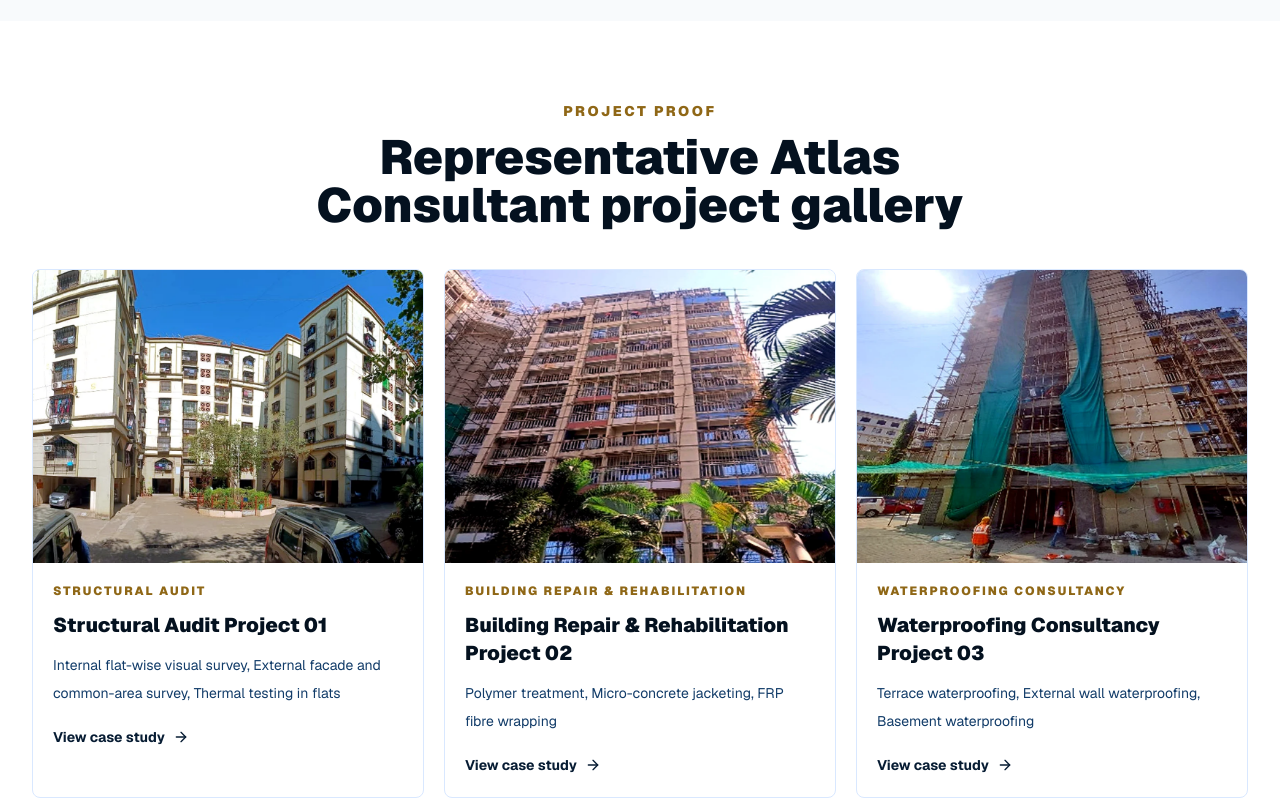
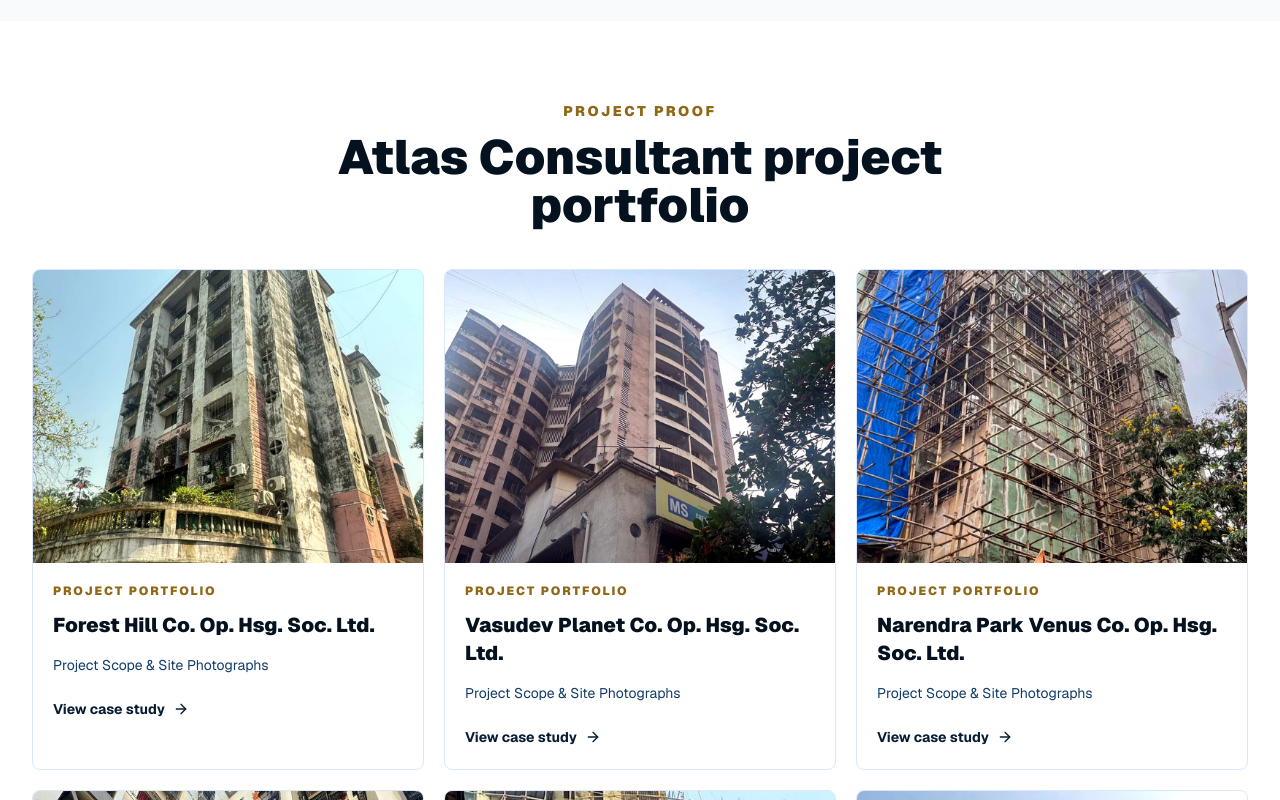
Before and after one commit to AtlasConstruction/Atlas-Consultant-Website, a Next.js app: page / in a window 1280 px wide. Shown: the part 3640-4440 px from the top of the page. Built offline with nearby package versions, Linux system fonts and the light colour scheme.

Commit message:
Reorganize projects from Word portfolio

```diff
--- a/app/page.tsx
+++ b/app/page.tsx
@@ -6,7 +6,7 @@ import { LeadForm } from "@/components/lead-form";
 import { LicensedEngineersBadge } from "@/components/licensed-engineers-badge";
 import { SectionHeading } from "@/components/section-heading";
 import { ServiceCards } from "@/components/service-card";
-import { company, locations, processSteps, projectPhotoSet, projects, usps } from "@/lib/site-data";
+import { company, locations, processSteps, projects, usps } from "@/lib/site-data";
 
 export default function Home() {
   return (
@@ -112,7 +112,7 @@ export default function Home() {
 
       <section className="section bg-white">
         <div className="mx-auto max-w-7xl px-4 sm:px-6 lg:px-8">
-          <SectionHeading eyebrow="Project proof" title="Representative Atlas Consultant project gallery" />
+          <SectionHeading eyebrow="Project proof" title="Atlas Consultant project portfolio" />
           <div className="grid gap-5 md:grid-cols-3">
             {projects.slice(0, 6).map((project) => (
               <Link key={project.slug} href={`/projects/${project.slug}`} className="overflow-hidden rounded-lg border border-navy-100 bg-white transition hover:border-gold-500 hover:shadow-premium">
@@ -120,7 +120,7 @@ export default function Home() {
                 <div className="p-5">
                   <p className="text-xs font-black uppercase tracking-[0.16em] text-gold-700">{project.category}</p>
                   <h3 className="mt-3 text-xl font-black text-navy-950">{project.name}</h3>
-                  <p className="mt-3 text-sm leading-7 text-navy-700">{project.scope}</p>
+                  <p className="mt-3 text-sm leading-7 text-navy-700">Project Scope & Site Photographs</p>
                   <span className="mt-5 inline-flex items-center gap-2 text-sm font-bold text-navy-900">
                     View case study <ArrowRight className="h-4 w-4" />
                   </span>
--- a/app/projects/[slug]/page.tsx
+++ b/app/projects/[slug]/page.tsx
@@ -21,8 +21,8 @@ export async function generateMetadata({ params }: Props): Promise<Metadata> {
   const project = getProject(slug);
   if (!project) return {};
   return {
-    title: `${project.name} Case Study`,
-    description: `${project.category} case study in ${project.location} by Atlas Consultant.`
+    title: `${project.name} Project Portfolio`,
+    description: `${project.name} project photographs from Atlas Consultant.`
   };
 }
 
@@ -38,9 +38,7 @@ export default async function ProjectDetailPage({ params }: Props) {
           <div>
             <p className="text-sm font-black uppercase tracking-[0.18em] text-gold-300">{project.category}</p>
             <h1 className="mt-3 text-4xl font-black md:text-6xl">{project.name}</h1>
-            <p className="mt-4 text-lg text-white/74">
-              {project.location} | Timeline: {project.timeline}
-            </p>
+            <p className="mt-4 text-lg text-white/74">Project Scope & Site Photographs</p>
           </div>
           <div className="overflow-hidden rounded-lg border border-white/10">
             <Image src={project.image} alt={project.imageAlt} width={900} height={600} priority className="aspect-[4/3] w-full object-cover" />
@@ -50,33 +48,18 @@ export default async function ProjectDetailPage({ params }: Props) {
       <section className="section bg-white">
         <div className="mx-auto grid max-w-7xl gap-10 px-4 sm:px-6 lg:grid-cols-[1fr_0.8fr] lg:px-8">
           <article className="space-y-8">
+            {project.gallery.length > 0 && (
               <div>
-              <h2 className="text-2xl font-black text-navy-950">Scope</h2>
-              <p className="mt-3 leading-8 text-navy-700">{project.scope}</p>
-            </div>
-            <div>
-              <h2 className="text-2xl font-black text-navy-950">Challenge</h2>
-              <p className="mt-3 leading-8 text-navy-700">{project.challenge}</p>
-            </div>
-            <div>
-              <h2 className="text-2xl font-black text-navy-950">Solution</h2>
-              <p className="mt-3 leading-8 text-navy-700">{project.solution}</p>
-            </div>
-            <div>
-              <h2 className="text-2xl font-black text-navy-950">Outcome</h2>
-              <p className="mt-3 leading-8 text-navy-700">{project.outcome}</p>
-            </div>
-            <div>
-              <h2 className="text-2xl font-black text-navy-950">Project Photos</h2>
-              <div className="mt-5 grid gap-4 md:grid-cols-3">
+                <h2 className="text-2xl font-black text-navy-950">Project Scope & Site Photographs</h2>
+                <div className="mt-5 grid gap-4 md:grid-cols-2 lg:grid-cols-3">
                   {project.gallery.map((photo) => (
                     <div key={photo.card} className="overflow-hidden rounded-lg border border-navy-100 bg-white">
-                    <Image src={photo.card} alt={photo.title} width={900} height={600} className="aspect-[4/3] w-full object-cover" />
-                    <p className="p-3 text-sm font-bold text-navy-800">{photo.title}</p>
+                      <Image src={photo.card} alt={photo.alt} width={900} height={600} className="aspect-[4/3] w-full object-cover" />
                     </div>
                   ))}
                 </div>
               </div>
+            )}
           </article>
           <LeadForm title="Discuss a Similar Society Project" />
         </div>
--- a/app/projects/page.tsx
+++ b/app/projects/page.tsx
@@ -1,10 +1,10 @@
 import Image from "next/image";
 import Link from "next/link";
-import { projectPhotoSet, projects } from "@/lib/site-data";
+import { projects } from "@/lib/site-data";
 
 export const metadata = {
-  title: "Atlas Consultant Project Gallery",
-  description: "Representative structural audit, building repair, waterproofing, PMC and redevelopment project photos from Atlas Consultant."
+  title: "Atlas Consultant Project Portfolio",
+  description: "Project portfolio with featured project images and site photographs from Atlas Consultant."
 };
 
 export default function ProjectsPage() {
@@ -12,7 +12,7 @@ export default function ProjectsPage() {
     <main className="section bg-white">
       <div className="mx-auto max-w-7xl px-4 sm:px-6 lg:px-8">
         <p className="text-sm font-black uppercase tracking-[0.18em] text-gold-700">Projects</p>
-        <h1 className="mt-3 text-4xl font-black text-navy-950 md:text-6xl">Atlas Consultant project gallery</h1>
+        <h1 className="mt-3 text-4xl font-black text-navy-950 md:text-6xl">Atlas Consultant project portfolio</h1>
         <div className="mt-10 grid gap-5 md:grid-cols-2 lg:grid-cols-3">
           {projects.map((project) => (
             <Link key={project.slug} href={`/projects/${project.slug}`} className="overflow-hidden rounded-lg border border-navy-100 bg-white shadow-sm transition hover:shadow-premium">
@@ -20,24 +20,11 @@ export default function ProjectsPage() {
               <div className="p-6">
                 <p className="text-xs font-black uppercase tracking-[0.14em] text-gold-700">{project.category}</p>
                 <h2 className="mt-3 text-xl font-black text-navy-950">{project.name}</h2>
-                <p className="mt-2 text-sm font-semibold text-navy-600">{project.location}</p>
-                <p className="mt-4 text-sm leading-7 text-navy-700">{project.scope}</p>
+                <p className="mt-4 text-sm leading-7 text-navy-700">Project Scope & Site Photographs</p>
               </div>
             </Link>
           ))}
         </div>
-        <section className="mt-16">
-          <p className="text-sm font-black uppercase tracking-[0.18em] text-gold-700">Site gallery</p>
-          <h2 className="mt-3 text-3xl font-black text-navy-950">Repair, audit and rehabilitation photos</h2>
-          <div className="mt-8 grid gap-4 md:grid-cols-3 lg:grid-cols-4">
-            {projectPhotoSet.slice(0, 16).map((photo) => (
-              <div key={photo.card} className="overflow-hidden rounded-lg border border-navy-100 bg-white">
-                <Image src={photo.card} alt={photo.title} width={900} height={600} className="aspect-[4/3] w-full object-cover" />
-                <p className="p-3 text-sm font-bold text-navy-800">{photo.title}</p>
-              </div>
-            ))}
-          </div>
-        </section>
       </div>
     </main>
   );
--- a/lib/site-data.ts
+++ b/lib/site-data.ts
@@ -12,6 +12,7 @@ import {
   ShieldCheck,
   Wrench
 } from "lucide-react";
+import projectPhotoManifest from "../public/project-photos/manifest.json";
 
 export const company = {
   name: "ATLAS CONSULTANT",
@@ -257,53 +258,66 @@ export const expertiseImages = [
   { src: "/profile-pages/atlas-expertise-25.png", title: "Terrace Waterproofing" }
 ];
 
-export const projectPhotoSet = [
-  { src: "/project-photos/atlas-project-098.webp", card: "/project-photos/atlas-project-098-card.webp", title: "Completed residential society exterior" },
-  { src: "/project-photos/atlas-project-089.webp", card: "/project-photos/atlas-project-089-card.webp", title: "Facade repair scaffolding and access" },
-  { src: "/project-photos/atlas-project-094.webp", card: "/project-photos/atlas-project-094-card.webp", title: "High-rise repair work with safety netting" },
-  { src: "/project-photos/atlas-project-045.webp", card: "/project-photos/atlas-project-045-card.webp", title: "External building rehabilitation in progress" },
-  { src: "/project-photos/atlas-project-042.webp", card: "/project-photos/atlas-project-042-card.webp", title: "Society building repair under scaffolding" },
-  { src: "/project-photos/atlas-project-025.webp", card: "/project-photos/atlas-project-025-card.webp", title: "Full elevation building repair staging" },
-  { src: "/project-photos/atlas-project-076.webp", card: "/project-photos/atlas-project-076-card.webp", title: "Residential facade repair project" },
-  { src: "/project-photos/atlas-project-041.webp", card: "/project-photos/atlas-project-041-card.webp", title: "Residential society exterior inspection" },
-  { src: "/project-photos/atlas-project-060.webp", card: "/project-photos/atlas-project-060-card.webp", title: "Royal Accord society building" },
-  { src: "/project-photos/atlas-project-067.webp", card: "/project-photos/atlas-project-067-card.webp", title: "Commercial building inspection" },
-  { src: "/project-photos/atlas-project-097.webp", card: "/project-photos/atlas-project-097-card.webp", title: "Large residential society campus" },
-  { src: "/project-photos/atlas-project-018.webp", card: "/project-photos/atlas-project-018-card.webp", title: "High-rise society condition review" },
-  { src: "/project-photos/atlas-project-012.webp", card: "/project-photos/atlas-project-012-card.webp", title: "Exposed reinforcement and corrosion mapping" },
-  { src: "/project-photos/atlas-project-057.webp", card: "/project-photos/atlas-project-057-card.webp", title: "Column jacketing and strengthening work" },
-  { src: "/project-photos/atlas-project-064.webp", card: "/project-photos/atlas-project-064-card.webp", title: "RCC repair execution under scaffolding" },
-  { src: "/project-photos/atlas-project-092.webp", card: "/project-photos/atlas-project-092-card.webp", title: "Repair mortar application in progress" }
+type ProjectPhoto = {
+  src: string;
+  card: string;
+  width?: number;
+  height?: number;
+  original?: string;
+};
+
+const projectPhotosByOriginal = new Map(
+  (projectPhotoManifest as ProjectPhoto[]).map((photo) => [photo.original?.replace(/^word\//, ""), photo])
+);
+
+function projectPhoto(original: string, projectName: string, index: number) {
+  const photo = projectPhotosByOriginal.get(original);
+  if (!photo) {
+    throw new Error(`Missing project photo for ${original}`);
+  }
+
+  return {
+    ...photo,
+    alt: `${projectName} project photograph ${index + 1}`
+  };
+}
+
+const projectPortfolio = [
+  { name: "Forest Hill Co. Op. Hsg. Soc. Ltd.", media: ["media/image1.jpeg", "media/image2.jpeg", "media/image3.jpeg", "media/image4.jpeg", "media/image5.jpeg", "media/image6.jpeg", "media/image7.jpeg"] },
+  { name: "Vasudev Planet Co. Op. Hsg. Soc. Ltd.", media: ["media/image8.jpeg", "media/image9.jpeg", "media/image10.jpeg", "media/image11.jpeg", "media/image12.jpeg", "media/image13.jpeg", "media/image14.jpeg"] },
+  { name: "Narendra Park Venus Co. Op. Hsg. Soc. Ltd.", media: ["media/image15.jpeg", "media/image16.jpeg", "media/image17.jpeg", "media/image18.jpeg", "media/image19.jpeg", "media/image20.jpeg", "media/image21.jpeg"] },
+  { name: "Om Shivalaya 2A and 2B Co. Op. Hsg. Soc. Ltd.", media: ["media/image22.jpeg", "media/image23.jpeg", "media/image24.jpeg", "media/image25.jpeg", "media/image26.jpeg", "media/image27.jpeg", "media/image28.jpeg"] },
+  { name: "Sana Heights Co. Op. Hsg. Soc. Ltd.", media: ["media/image29.jpeg", "media/image30.jpeg", "media/image31.jpeg", "media/image32.jpeg", "media/image33.jpeg", "media/image34.jpeg", "media/image35.jpeg"] },
+  { name: "Ostwal Heights Building 1 Co. Op. Hsg. Soc. Ltd.", media: ["media/image36.png", "media/image37.jpeg", "media/image38.jpeg", "media/image39.jpeg", "media/image40.jpeg", "media/image41.jpeg", "media/image42.jpeg"] },
+  { name: "Ostwal Heights Building 3 Co. Op. Hsg. Soc. Ltd.", media: ["media/image43.jpeg", "media/image44.jpeg", "media/image45.jpeg", "media/image46.jpeg", "media/image47.jpeg", "media/image48.jpeg", "media/image49.jpeg"] },
+  { name: "Lake View Co. Op. Hsg. Soc. Ltd.", media: ["media/image50.jpeg", "media/image51.jpeg", "media/image52.jpeg", "media/image53.jpeg", "media/image54.jpeg", "media/image55.jpeg", "media/image56.jpeg"] },
+  { name: "DCB Bank Ltd.", media: ["media/image57.jpeg", "media/image58.jpeg", "media/image59.jpeg", "media/image60.jpeg", "media/image61.jpeg", "media/image62.jpeg", "media/image63.jpeg"] },
+  { name: "Royal Accord 3 Co. Op. Hsg. Soc. Ltd.", media: ["media/image64.jpeg", "media/image65.jpeg", "media/image66.jpeg", "media/image67.jpeg", "media/image68.jpeg", "media/image69.jpeg", "media/image70.jpeg"] },
+  { name: "Peninsula Business Ltd.", media: ["media/image71.jpeg"] },
+  { name: "Jyestha Srishti Co. Op. Hsg. Soc. Ltd.", media: ["media/image72.jpeg", "media/image73.jpeg", "media/image74.jpeg", "media/image75.jpeg", "media/image76.jpeg", "media/image77.jpeg", "media/image78.jpeg"] },
+  { name: "Asmita Sameer Co. Op. Hsg. Soc. Ltd.", media: ["media/image79.jpeg", "media/image80.jpeg", "media/image81.jpeg", "media/image82.jpeg", "media/image83.jpeg", "media/image84.jpeg", "media/image85.jpeg"] },
+  { name: "Ayesha Apartment Co. Op. Hsg. Soc. Ltd.", media: ["media/image86.jpeg", "media/image87.jpeg", "media/image88.jpeg", "media/image89.jpeg", "media/image90.jpeg", "media/image91.jpeg", "media/image92.jpeg"] },
+  { name: "Khushi Residency Co. Op. Hsg. Soc. Ltd.", media: ["media/image93.jpeg", "media/image94.jpeg", "media/image95.jpeg", "media/image96.jpeg", "media/image97.jpeg", "media/image98.jpeg", "media/image99.jpeg"] },
+  { name: "Sukh Angan Co. Op. Hsg. Soc. Ltd.", media: ["media/image100.jpeg"] },
+  { name: "Satyadeep Co. Op. Hsg. Soc. Ltd.", media: ["media/image101.jpeg"] },
+  { name: "Marigold 1 Co. Op. Hsg. Soc. Ltd.", media: ["media/image102.jpeg"] },
+  { name: "Silver Oak 1 Co. Op. Hsg. Soc. Ltd.", media: ["media/image103.jpeg"] }
 ];
 
-export const projects = Array.from({ length: 25 }, (_, index) => {
-  const service = services[index % services.length];
-  const city = locations[(index + 4) % locations.length];
-  const projectNumber = String(index + 1).padStart(2, "0");
-  const photo = projectPhotoSet[index % projectPhotoSet.length];
-  const gallery = [
-    projectPhotoSet[index % projectPhotoSet.length],
-    projectPhotoSet[(index + 1) % projectPhotoSet.length],
-    projectPhotoSet[(index + 12) % projectPhotoSet.length]
-  ];
+export const projects = projectPortfolio.map((project, index) => {
+  const photos = project.media.map((media, photoIndex) => projectPhoto(media, project.name, photoIndex));
+  const [featuredImage, ...workPhotos] = photos;
+
   return {
     slug: `housing-society-case-study-${index + 1}`,
-    name: `${service.title} Project ${projectNumber}`,
-    location: city,
-    category: service.title,
-    scope: service.includes.slice(0, 3).join(", "),
-    source: "Atlas project gallery",
-    image: photo.card,
-    imageFull: photo.src,
-    imageAlt: `${photo.title} - ${service.title} project ${projectNumber}`,
-    gallery,
-    challenge:
-      "The managing committee needed a technically sound diagnosis, transparent repair scope and a contractor-ready plan that society members could understand.",
-    solution:
-      "Atlas Consultant prepared defect mapping, repair methodology, BOQ-ready scope, contractor evaluation inputs and PMC controls for quality and billing.",
-    outcome:
-      "The society received a clear technical roadmap, realistic budget visibility and staged execution plan for safer building performance.",
-    timeline: `${6 + (index % 8)} weeks`
+    name: project.name,
+    category: "Project Portfolio",
+    image: featuredImage.card,
+    imageFull: featuredImage.src,
+    imageAlt: featuredImage.alt,
+    gallery: workPhotos,
+    photoCount: photos.length,
+    source: "PROJECT PHOTOS.docx"
   };
 });
 
```
Lines whose indentation alone changed are shown as unchanged.
